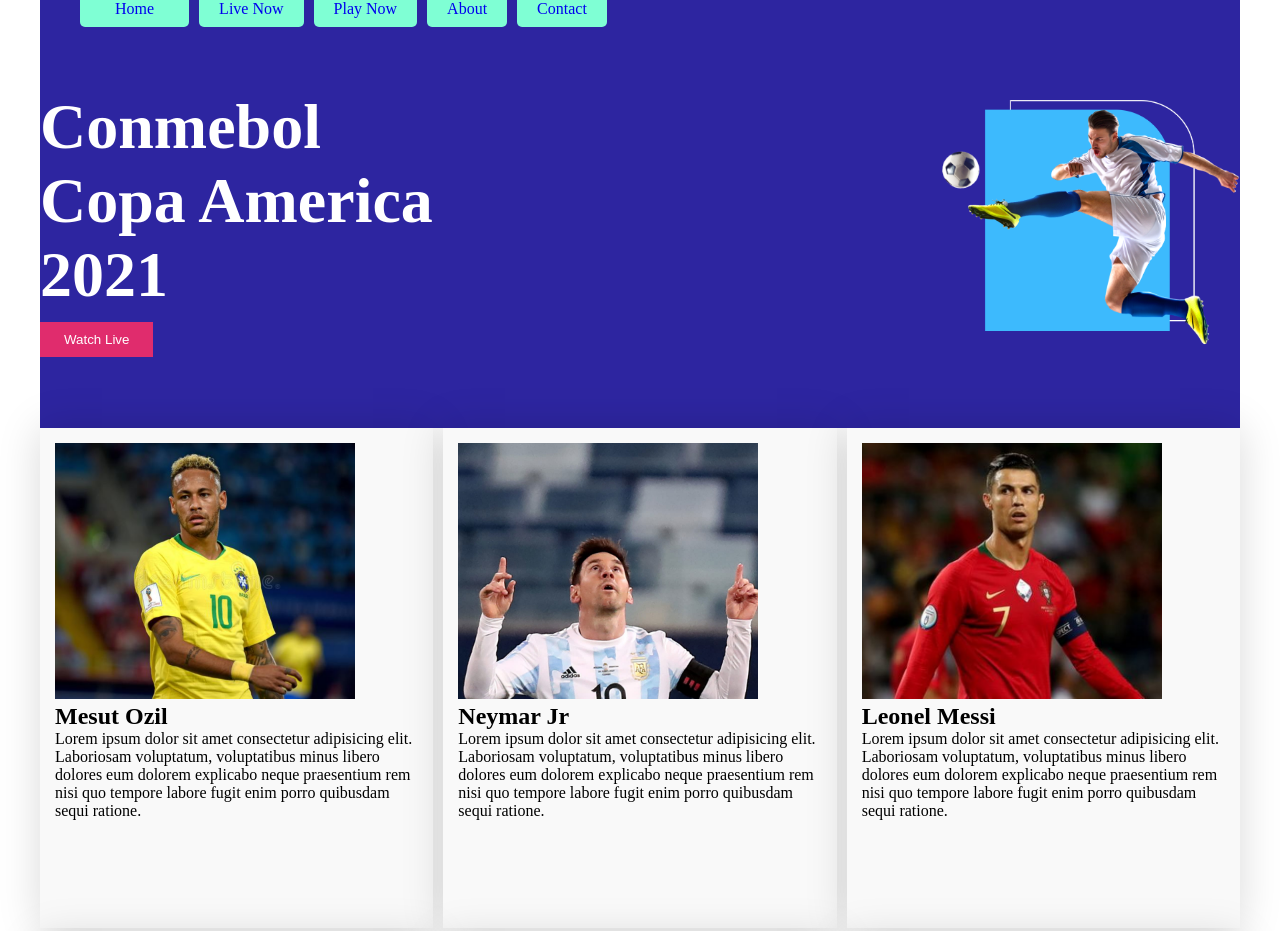
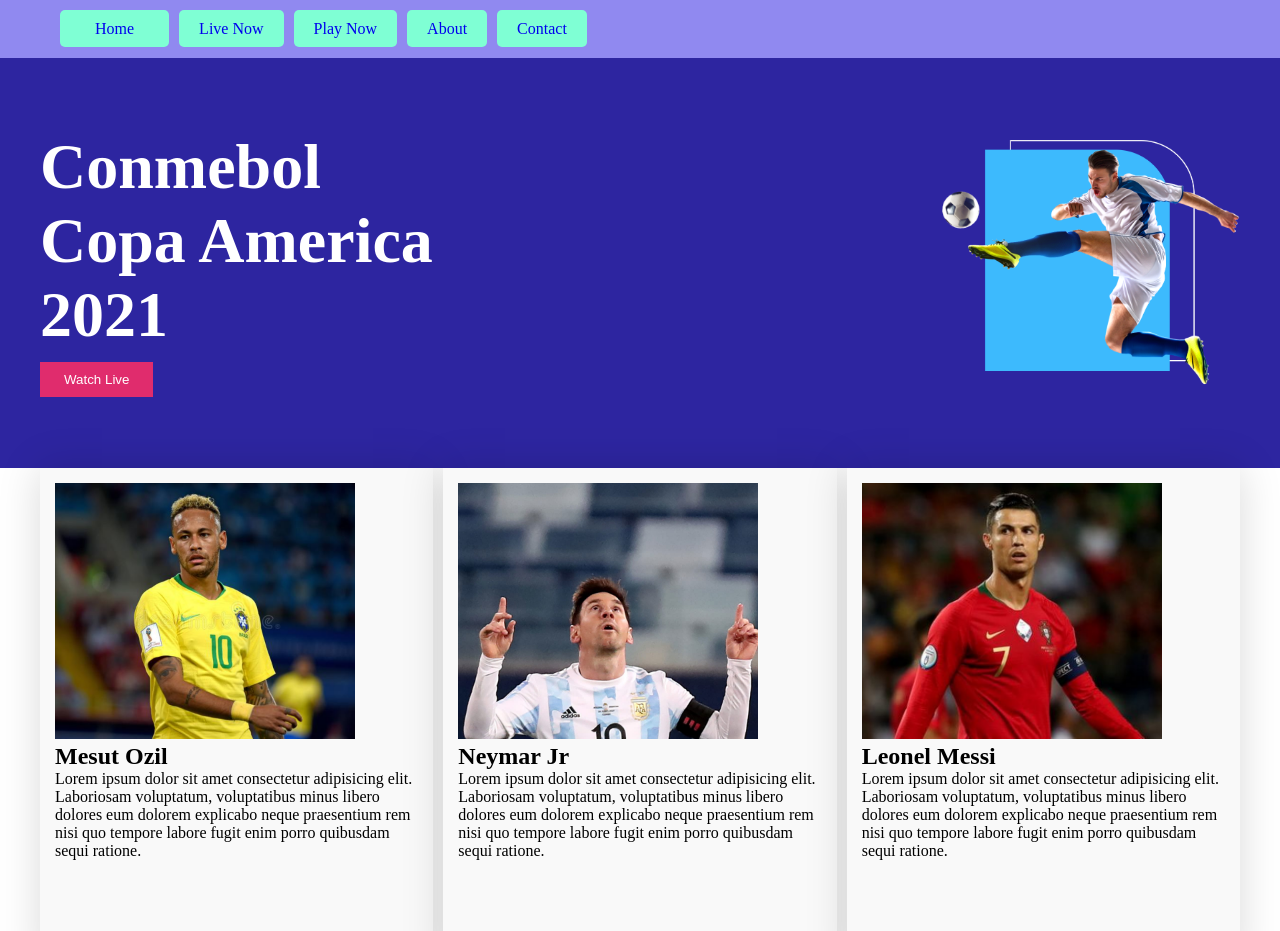
Before and after one commit to abdullah-al-mohammad/responsive-football, a plain HTML site: page index.html in a window 1280 px wide. Shown: the top 931 px of the page. Drawn offline with Linux system fonts and the light colour scheme.

Commit message:
align center added

```diff
--- a/css/style.css
+++ b/css/style.css
@@ -30,8 +30,8 @@
 }
 /* header part */
 nav{
-    background-color: #2D25A0;
-    padding: auto;
+    background-color: #9089f0;
+    padding: 20px 20px;
 }
 #home{
     background-color: aquamarine;
@@ -63,11 +63,11 @@ nav{
     margin-right: 10px;
     border-radius: 5px;
 }
-a{
+ul  a{
     text-decoration: none;
 }
 li{
-    list-style-type: none;
+     list-style-type: none;
 }
 /* banner part */
 .banner-back-color{
@@ -109,7 +109,7 @@ button{
     margin-top: 15px;
 }
 #footer-Top img{
-    width: 300px;
+    width: 500px;
 }
 .w-40{
     width: 40%;
--- a/index.html
+++ b/index.html
@@ -8,9 +8,9 @@
     <link rel="stylesheet" href="./css/style.css">
 </head>
 <body>
-    <header class="container">
+    <header>
         <nav>
-            <ul class="d-flex">
+            <ul class="d-flex container">
                 <li><a id="home" href="#Home">Home</a></li>
                 <li><a id="live" href="#Live Now">Live Now</a></li>
                 <li><a id="play" href="#play Now">Play Now</a></li>
@@ -21,8 +21,8 @@
     </header>
     <main>
         <!-- banner part -->
-        <section class="container">
-            <div class="d-flex justify-between item-center banner-back-color"id="banner">
+        <section class="banner-back-color">
+            <div class="d-flex justify-between item-center container "id="banner">
                 <div>
                     <h1>Conmebol <br> Copa America <br> 2021</h1>
                     <button>Watch Live</button>
@@ -98,7 +98,7 @@
         </section>
         <!-- footer_Top -->
         <section class="container footet-top">
-            <div class="d-flex justify-evenly" id="footer-Top">
+            <div class="d-flex justify-evenly item-center" id="footer-Top">
                 <div class="w-40">
                     <h1>All Highlights <br> Copa America 2021</h1>
                     <p>Amet minim mollit non deserunt ullamco est sit aliqua dolor do amet sint. Velit officia consequat duis enim velit mollit. Exercitation veniam consequat sunt nostrud amet.</p>
```
